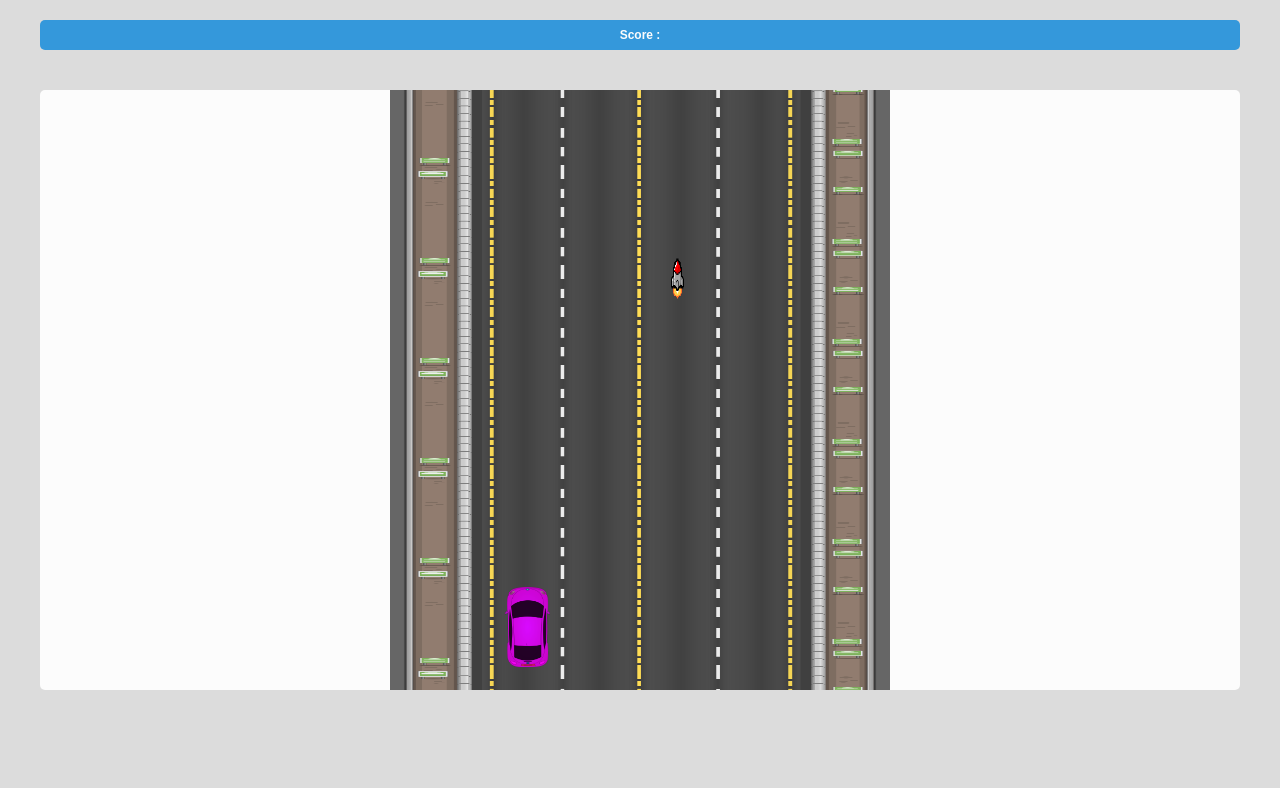
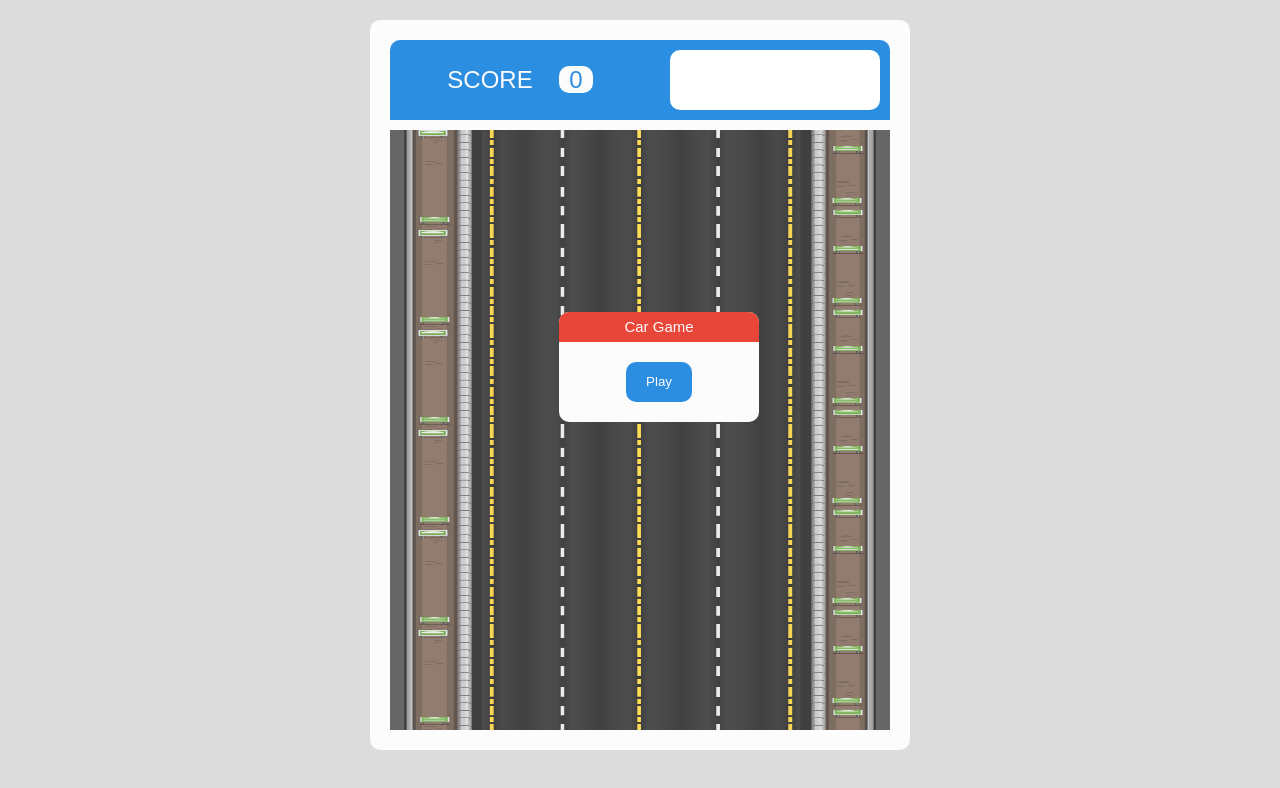
Before and after one commit to PrashishMSingh/Car-game, a plain HTML site: page index.html in a window 1280 px wide. Drawn offline with Linux system fonts and the light colour scheme.

Commit message:
add initial menu

```diff
--- a/css/layout.css
+++ b/css/layout.css
@@ -6,13 +6,28 @@ body{
   width:75em;
   margin: auto;
   padding: 20px;
+  display:block;
 }
 
+.main-body{
+  margin:auto;
+  width: 500px;
+  overflow: hidden;
+  position:relative;
+  background-color: #fcfcfc;
+  padding: 20px;
+  border-radius: 10px;
+
+}
 
 .game-view{
   margin:auto;
   overflow: hidden;
   position:relative;
+}
+
+ul{
+  list-style: none;
 }
 
 .game-lane{
@@ -31,3 +46,96 @@ body{
 .rocket-div{
   position: absolute;
 }
+
+.info-board{
+  background-color: #2B8EE0;
+  border-radius: 10px 10px 0 0;
+  padding: 10px;
+  margin-bottom: 10px;
+}
+
+.clear-fix:before, .clear-fix:after{
+  content : "";
+  display : table;
+  clear: both;
+}
+
+.score-board{
+  width: 50%;
+  float: left;
+  color: #fcfcfc;
+  line-height: 20px;
+  font-size: 12px;
+
+}
+
+.ammo-count{
+  float: right;
+  width : 200px;
+  height : 60px;
+  background: white;
+  border-radius: 10px;
+  padding : 0 5px;
+}
+
+.ammo-count i{
+  font-size: 14px;
+  padding: 5px;
+  line-height: 20px;
+  color: #2B8EE0;
+}
+
+.score-board{
+  font-size: 24px;
+  line-height: 60px;
+  text-align: center;
+}
+
+#total_points{
+  padding: 0 10px;
+  height:40px;
+  border-radius: 10px;
+  font-size: 24px;
+  background-color: #fcfcfc;
+  color: #2B8EE0;
+  margin-left: 20px;
+}
+
+.game-menu{
+  width: 200px;
+  background: #fcfcfc;
+  border-radius: 10px;
+  position: absolute;
+  top: 40%;
+  left: 35%;
+  z-index: 10;
+  text-align: center;
+}
+
+.menu-title{
+  text-align: center;
+  font-size: 15px;
+  background-color: #E84639;
+  color: #fcfcfc;
+  border-radius: 10px 10px 0 0 ;
+  line-height: 30px;
+}
+
+.score-wrapper{
+  padding: 20px;
+}
+
+.score-wrapper ul li{
+  font-size: 14px;
+  line-height: 30px;
+  text-align: left;
+}
+
+.play-btn{
+  background-color: #2B8EE0;
+  padding: 0 20px;
+  line-height: 40px;
+  border-radius: 10px;
+  color: #fcfcfc;
+  margin: 20px 0;
+}
--- a/index.html
+++ b/index.html
@@ -3,6 +3,7 @@
 <head>
   <meta charset="UTF-8">
   <meta name="viewport" content="width=device-width, initial-scale=1.0">
+  <script src="https://kit.fontawesome.com/16749ecba0.js" crossorigin="anonymous"></script>
   <meta http-equiv="X-UA-Compatible" content="ie=edge">
   <title>Document</title>
   <link rel ="stylesheet" href = "./css/reset.css"></link>
@@ -12,17 +13,38 @@
 <body>
 
   <header>
-    <div class = "container">
-      <div class = "point-counter">
-        Score :
-      </div>
-    </div>
   </header>
-
   <main>
     <div class = "container">
-      <div class = "game-board">
+      <div class = "main-body">
+        <div class = "game-menu">
+          <div class = "menu-title">
+            Car Game
+          </div>
+          <div class = "score-wrapper">
+            <ul>
+              <li>Highest Score : <span class = "highest-score"></span></li>
+              <li>Player Score : <span class = "player-score"></span></li>
+            </ul>
+          </div>
+          <button class = "play-btn">Play</button>
+        </div>
+        <div class = "info-board clear-fix">
+            <div class = "score-board">
+                SCORE
+                <span id = "total_points"></span>
+            </div>
+            <div class = "ammo-count">
+            </div>
+        </div>
 
+        <div class = "game-board">
+        </div>
+        <div class = "utilities=board">
+          <div class = "cooldown">
+
+          </div>
+        </div>
       </div>
     </div>
   </main>
--- a/js/enviroment.js
+++ b/js/enviroment.js
@@ -6,11 +6,13 @@ const CHANGE_DURATION = 50;
 const MAX_RIGHT = 326
 const BOTTOM_SPACE = 30;
 
-const OBSTACLE_CAR_DURATION = 3000;
+const OBSTACLE_CAR_DURATION = 2000;
+const OBSTACLE_DISTRUCTION_DURATION = 1000;
 const ROCKET_LAUNCH_INTERVAL = 100;
 
 const ROCKET_GENERATION_THRES= 0.8;
-
+const MULTI_CAR_PROB = 0.5;
+const MAX_AMMO = 16
 class GameEnviroment{
     constructor(mainWrapper, envWidth, envHeight){
       this.envWidth = envWidth;
@@ -27,17 +29,16 @@ class GameEnviroment{
       this.obsCarList = []
       this.rocketsList = []
       this.gamePoint = 0
-      this.rocketLimit = 5;
+      this.rocketCount = 12;
 
       this.autoDrive = true;
-      this.gameOver = false;
+      this.gameOver = true;
       this.hasRocketFired = false;
 
       this.gameSpeed = 7;
 
-
+      this.renderGameInfo()
       this.renderEnviroment()
-      this.generateCar()
     }
 
     renderEnviroment = () =>{
@@ -58,7 +59,44 @@ class GameEnviroment{
 
       this.mainWrapper.appendChild(this.gameView);
       this.gameView.appendChild(this.gameLane);
-      this.setEnviromentStyle()
+      // this.setEnviromentStyle()
+    }
+
+    renderGameInfo = () =>{
+      this.ammoDisplay = document.getElementsByClassName('ammo-count')[0]
+      this.gameMenu = document.getElementsByClassName('game-menu')[0]
+      this.playBtn = document.getElementsByClassName('play-btn')[0]
+      this.scoreWrapper = document.getElementsByClassName('score-wrapper')[0]
+      this.scoreWrapper.style.display='none';
+      this.playerScore = document.getElementsByClassName('player-score')[0]
+      this.highestScore = document.getElementsByClassName('highest-score')[0]
+
+      this.total_points = document.getElementById('total_points')
+      this.playBtn.addEventListener('click', () =>{
+        this.gameOver = false;
+        this.gameMenu.style.display = 'none'
+        this.updateAmmoCount()
+        this.generateCar()
+        this.updateEnviroment()
+        this.generateObstacleCars()
+
+      })
+      this.total_points.innerHTML = this.gamePoint;
+    }
+
+    updateScore = () =>{
+      this.gamePoint += 1;
+      this.total_points.innerHTML = this.gamePoint;
+    }
+
+    updateAmmoCount = () =>{
+
+      this.ammoDisplay.innerHTML = ''
+      for(var i = 0; i < this.rocketCount; i++){
+        var icon = document.createElement('i')
+        icon.setAttribute("class", "fas fa-meteor")
+        this.ammoDisplay.appendChild(icon)
+      }
     }
 
     generateCar = () =>{
@@ -78,14 +116,19 @@ class GameEnviroment{
 
     generateObstacleCars = () =>{
       var randomCars = setInterval(()=>{
-        var moreCarProb = Math.random()
+        if(!this.gameOver){
+          var moreCarProb = Math.random()
         var carCount = 1
-        if(moreCarProb > 0.5){
-          carCount += Math.floor(Math.random()*2)
+        if(moreCarProb > MULTI_CAR_PROB){
+          carCount += Math.floor(Math.random()*3)
         }
-
+        var carXPos = []
         for(var i = 0; i< carCount; i++){
           var xPos = (Math.floor(Math.random()*4) * this.laneGap) + X_START_POS;
+          while(carXPos.includes(xPos)){
+            xPos = (Math.floor(Math.random()*4) * this.laneGap) + X_START_POS;
+          }
+          carXPos.push(xPos)
           var yPos = -this.laneBottomPos + DEFAULT_ENV_HEIGHT;
           var rocketProb = Math.random()
           var obsCar = new Car(this.defaultwidth, this.defaultheight, this.gameLaneHeight)
@@ -108,8 +151,9 @@ class GameEnviroment{
           this.obsCarList.push(obsCar)
           this.gameLane.appendChild(obsCar.getElement())
         }
-      },OBSTACLE_CAR_DURATION)
-    }
+      }
+    },OBSTACLE_CAR_DURATION)
+   }
 
     updateEnviroment = () =>{
       var speedShiftValue = 4
@@ -119,9 +163,10 @@ class GameEnviroment{
           this.obsCarList.map((obsCar, i) =>{
             if(obsCar.yPos < Math.abs(this.laneBottomPos)){
               this.obsCarList.splice(i, 1)
-              this.gamePoint += 1;
+              if(obsCar.isCar){
+                this.updateScore()
+              }
               pointsGained = true
-              console.log(this.gamePoint)
             }
           })
           this.checkCollision(this.car)
@@ -198,44 +243,42 @@ class GameEnviroment{
           destroyedCarIndex = i;
           var blastImgPath = './images/blast.gif'
           obs.setCarImage(blastImgPath)
-          this.gamePoint += 1;
+
+          this.updateScore()
           rocket.isArmed = false;
           this.rocketsList = this.rocketsList.filter(singleRocket =>  singleRocket !== rocket)
+          this.updateAmmoCount()
           this.gameLane.removeChild(rocket.getElement())
           setTimeout(() =>{
             this.gameLane.removeChild(obs.getElement())
-          }, 2000)
+          }, OBSTACLE_DISTRUCTION_DURATION)
         }
       })
       if(destroyedCarIndex >= 0){
 
         this.obsCarList.splice(destroyedCarIndex, 1)
       }
-
-
-
     }
 
     hasRocketReachedEnd = (rocket) =>{
       var rocketYPos = rocket.yPos;
+      var reachedEnd = false;
       if(rocketYPos > Math.abs(this.laneBottomPos + DEFAULT_ENV_HEIGHT)){
         this.rocketsList = this.rocketsList.filter(singleRocket => singleRocket !== rocket)
-      }else{
-
+        this.updateAmmoCount()
       }
-
     }
 
     activateRocket = () =>{
       var rocketInterval = setInterval(() =>{
-        if(this.hasRocketFired && this.rocketLimit){
+        if(this.hasRocketFired && this.rocketCount && !this.gameOver){
           var rocketYPos = this.car.yPos;
-          var rocketXPos = new Number(this.car.xPos + 5);
+          var rocketXPos = this.car.xPos;
           var rocketWidth = 60;
           var rocketHeight = 60;
           var rocket =  new Rocket(this.gameLane, rocketXPos, rocketYPos, rocketWidth, rocketHeight);
           rocket.launch(this.hasDestroyedCar, this.hasRocketReachedEnd)
-          this.rocketLimit -= 1;
+          this.rocketCount -= 1;
           this.rocketsList.push(rocket)
         }
       }, ROCKET_LAUNCH_INTERVAL)
@@ -297,6 +340,9 @@ class GameEnviroment{
           if(obs.isCar){
             var blastImgPath = './images/blast.gif'
             this.gameOver = true;
+            this.gameMenu.style.display = 'block'
+            this.scoreWrapper.style.display='block';
+            this.playerScore.innerHTML = this.gamePoint;
             car.setCarImage(blastImgPath)
             setTimeout(() =>{
               this.gameLane.removeChild(car.getElement())
@@ -304,9 +350,11 @@ class GameEnviroment{
           }
 
           else{
-            obs.getElement().style.display = 'none'
-            this.rocketLimit += 2;
-            console.log(this.rocketLimit)
+            if(this.rocketCount < MAX_AMMO){
+              obs.getElement().style.display = 'none'
+              this.rocketCount += 2;
+              this.updateAmmoCount()
+            }
           }
         }
       })
@@ -322,6 +370,3 @@ class GameEnviroment{
 
 var mainWrapper = document.getElementsByClassName('game-board')[0];
 var gameEnviroment = new GameEnviroment(mainWrapper, DEFAULT_ENV_WIDTH, DEFAULT_ENV_HEIGHT);
-
-gameEnviroment.updateEnviroment()
-gameEnviroment.generateObstacleCars()
```
